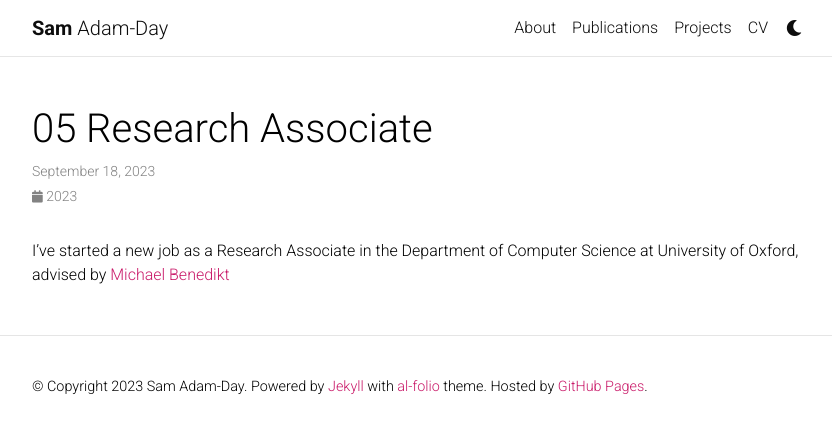
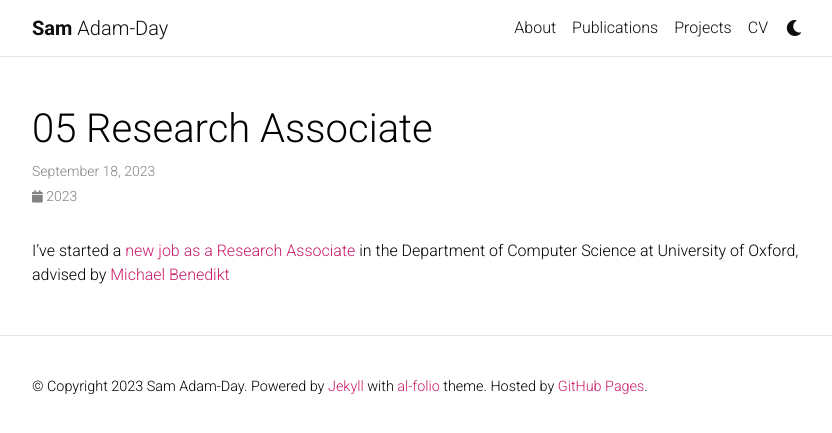
Before and after one commit to SamAdamDay/SamAdamDay.github.io, a Jekyll site: the page built from _news/05-research-associate.md, in a window 1280 px wide. Shown: the top 433 px of the page, without its empty margins (223-1055 px from the left). Built offline with Jekyll 4.4.1, drawn with Linux system fonts in a browser that asks for light colours; full-size pictures stand in for the smaller copies a plugin makes; comment, search, counter and statistics services are not loaded; a style sheet for code colours, icons or effects is not loaded; some of the changed lines change nothing that is shown.

Commit message:
Added CS webpage link to postdoc news

```diff
--- a/_news/05-research-associate.md
+++ b/_news/05-research-associate.md
@@ -4,4 +4,4 @@ date: 2023-09-18 09:00:00+0000
 inline: true
 ---
 
-I've started a new job as a Research Associate in the Department of Computer Science at University of Oxford, advised by [Michael Benedikt](https://www.cs.ox.ac.uk/people/michael.benedikt/)
+I've started a [new job as a Research Associate](https://www.cs.ox.ac.uk/people/sam.adam-day/) in the Department of Computer Science at University of Oxford, advised by [Michael Benedikt](https://www.cs.ox.ac.uk/people/michael.benedikt/)
```
